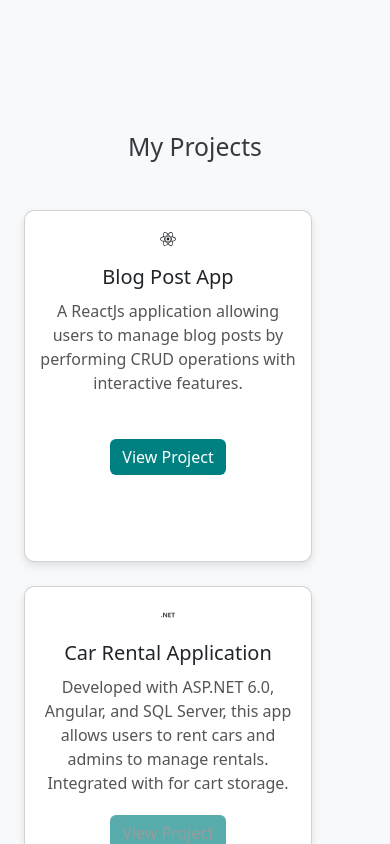
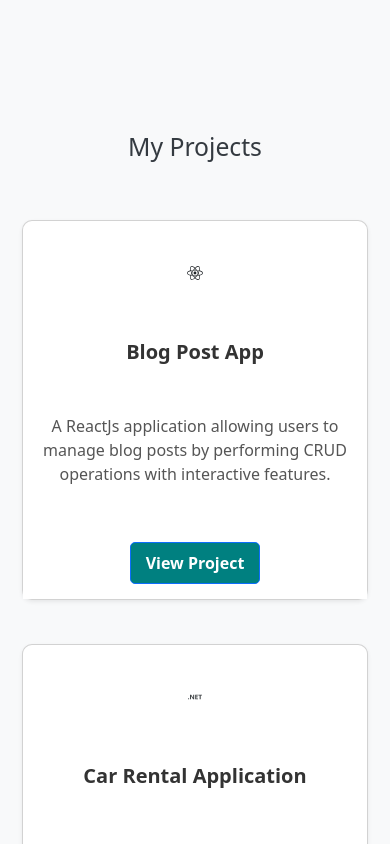
Before and after one commit to Ashishkc08/portfolio, a React (Create React App) app: page / in a window 390 px wide. Shown: the part 620-1464 px from the top of the page. Built offline with nearby package versions, Linux system fonts and the light colour scheme.

Commit message:
added responsiveness

```diff
--- a/public/index.html
+++ b/public/index.html
@@ -1,14 +1,15 @@
 <!DOCTYPE html>
 <html lang="en">
+
 <head>
   <meta charset="utf-8" />
   <link rel="icon" href="%PUBLIC_URL%/favicon.ico" />
   <meta name="viewport" content="width=device-width, initial-scale=1" />
   <meta name="theme-color" content="#000000" />
-    <meta
-      name="description"
-      content="Web site created using create-react-app"
-    />
+  <meta name="description" content="Web site created using create-react-app" />
+  <meta name="description" content="Portfolio of Ashish Karamchandani, a Full-Stack Developer.">
+  <meta name="keywords" content="Ashish Karamchandani, Portfolio, React Developer, Full-Stack Developer">
+
   <link rel="apple-touch-icon" href="%PUBLIC_URL%/logo192.png" />
   <!--
       manifest.json provides metadata used when your web app is installed on a
@@ -24,15 +25,9 @@
       work correctly both with client-side routing and a non-root public URL.
       Learn how to configure a non-root public URL by running `npm run build`.
     -->
-    <link
-    href="https://cdn.jsdelivr.net/npm/bootstrap-icons/font/bootstrap-icons.css"
-    rel="stylesheet"
-  />
+  <link href="https://cdn.jsdelivr.net/npm/bootstrap-icons/font/bootstrap-icons.css" rel="stylesheet" />
   <link href="https://cdnjs.cloudflare.com/ajax/libs/font-awesome/6.0.0-beta3/css/all.min.css" rel="stylesheet" />
-  <link
-  href="https://cdnjs.cloudflare.com/ajax/libs/font-awesome/6.0.0-beta3/css/all.min.css"
-  rel="stylesheet"
-/>
+  <link href="https://cdnjs.cloudflare.com/ajax/libs/font-awesome/6.0.0-beta3/css/all.min.css" rel="stylesheet" />
   <title>React App</title>
   <script>
     if (window.location.pathname !== "/") {
@@ -41,6 +36,7 @@
     }
   </script>
 </head>
+
 <body>
   <noscript>You need to enable JavaScript to run this app.</noscript>
   <div id="root"></div>
--- a/src/components/pages/HomePage.js
+++ b/src/components/pages/HomePage.js
@@ -162,6 +162,8 @@ const HomePage = () => {
         /* Elegant Resume Download Button */
         .btn-custom {
           background-color: #008080;
+          width:100%;
+          max-width:300px;
           color: #fff;
           font-weight: bold;
           border-radius: 50px;
--- a/src/components/pages/ProjectSection.js
+++ b/src/components/pages/ProjectSection.js
@@ -1,24 +1,24 @@
 import React from "react";
-import ProjectCard from "../common/ProjectCard";
+import ProjectCard from "../common/ProjectCard2"; // Import the updated ProjectCard
 import { projectData } from "../../data/ProjectData";
-
 
 const ProjectsSection = () => {
   return (
-    <div className="container my-5">
-      <h2 className="text-center mb-5">My Projects</h2>
-      <div className="row row-cols-1 row-cols-md-3 g-4">
-        {/* Map through the projectData array to render each project */}
-        {projectData.map((project) => (
-          <div className="col" key={project.id}>
+    <div className="projects-page py-5">
+      <div className="container">
+        <h2 className="section-title text-center mb-5">My Projects</h2>
+
+        <div className="row">
+          {projectData.map((project, index) => (
             <ProjectCard
-              icon={project.icon}
+              key={index}
               title={project.title}
-              body={project.body}
-              link={project.link}
+              description={project.body} // Adjusted to match `ProjectCard2`'s props
+              demoLink={project.link}   // Pass the link for the button
+              icon={project.icon}       // Include the icon if available
             />
-          </div>
-        ))}
+          ))}
+        </div>
       </div>
     </div>
   );
```
Lines whose indentation alone changed are shown as unchanged.
